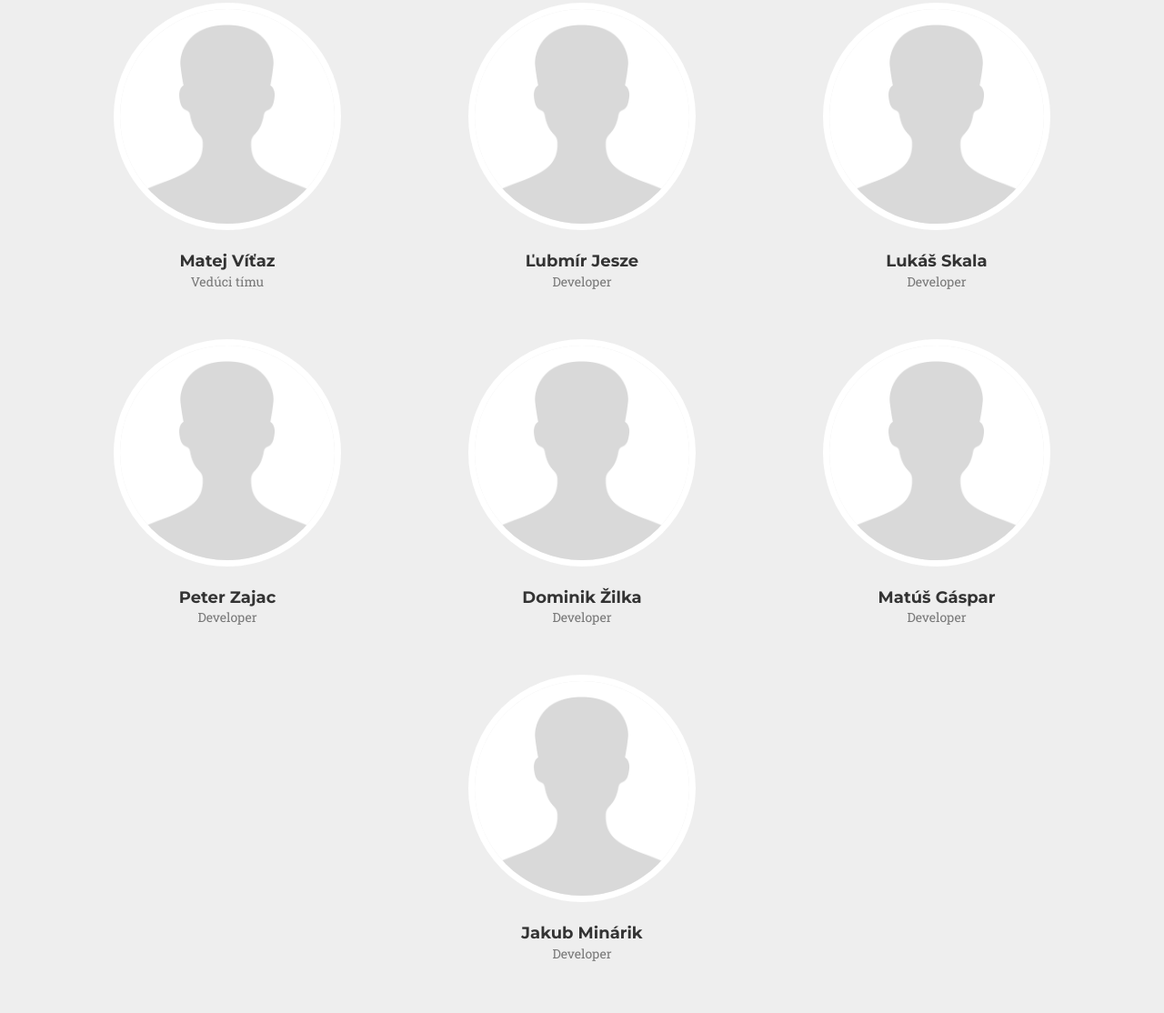
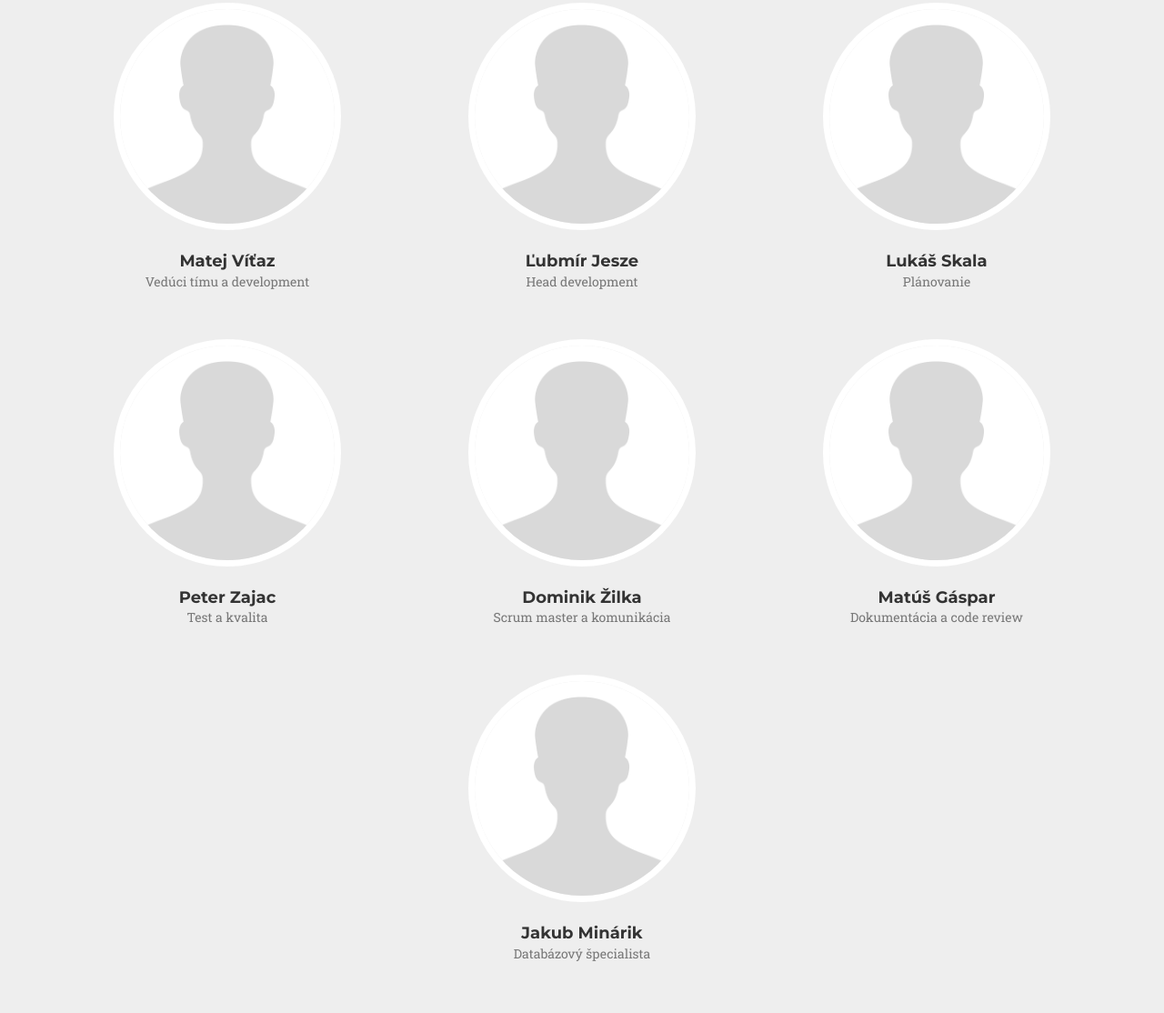
Before and after one commit to next-dimension-team/next-dimension-team.github.io, a website: page index.html in a window 1280 px wide. Shown: the part 2589-3703 px from the top of the page at 91% size. Drawn offline with nearby package versions, Linux system fonts and the light colour scheme; a web font is replaced by a local one.

Commit message:
Update stránky
zmenené role v tíme

```diff
--- a/index.html
+++ b/index.html
@@ -155,49 +155,49 @@
                     <div class="team-member">
                         <img src="img/team/anonym.png" class="img-responsive img-circle" alt="" height="250" width="250">
                         <h4>Matej Víťaz</h4>
-                        <p class="text-muted">Vedúci tímu</p>
+                        <p class="text-muted">Vedúci tímu a development</p>
                     </div>
                 </div>
                 <div class="col-sm-4">
                     <div class="team-member">
                         <img src="img/team/anonym.png" class="img-responsive img-circle" alt="" height="250" width="250">
                         <h4>Ľubmír Jesze</h4>
-                        <p class="text-muted">Developer</p>
+                        <p class="text-muted">Head development</p>
                     </div>
                 </div>
                 <div class="col-sm-4">
                     <div class="team-member">
                         <img src="img/team/anonym.png" class="img-responsive img-circle" alt="" height="250" width="250">
                         <h4>Lukáš Skala</h4>
-                        <p class="text-muted">Developer</p>
+                        <p class="text-muted">Plánovanie</p>
                     </div>
                 </div>
                  <div class="col-sm-4">
                     <div class="team-member">
                         <img src="img/team/anonym.png" class="img-responsive img-circle" alt="" height="250" width="250">
                         <h4>Peter Zajac</h4>
-                        <p class="text-muted">Developer</p>
+                        <p class="text-muted">Test a kvalita</p>
                     </div>
                 </div>
                 <div class="col-sm-4">
                     <div class="team-member">
                         <img src="img/team/anonym.png" class="img-responsive img-circle" alt="" height="250" width="250">
                         <h4>Dominik Žilka</h4>
-                        <p class="text-muted">Developer</p>
+                        <p class="text-muted">Scrum master a komunikácia</p>
                     </div>
                 </div>
                 <div class="col-sm-4">
                     <div class="team-member">
                         <img src="img/team/anonym.png" class="img-responsive img-circle" alt="" height="250" width="250">
                         <h4>Matúš Gáspar</h4>
-                        <p class="text-muted">Developer</p>
+                        <p class="text-muted">Dokumentácia a code review</p>
                     </div>
                 </div>
                 <div class="col-sm-4 col-md-offset-4">
                     <div class="team-member">
                         <img src="img/team/anonym.png" class="img-responsive img-circle" alt="" height="250" width="250">
                         <h4>Jakub Minárik</h4>
-                        <p class="text-muted">Developer</p>
+                        <p class="text-muted">Databázový špecialista</p>
                     </div>
                 </div>
             </div>
```
